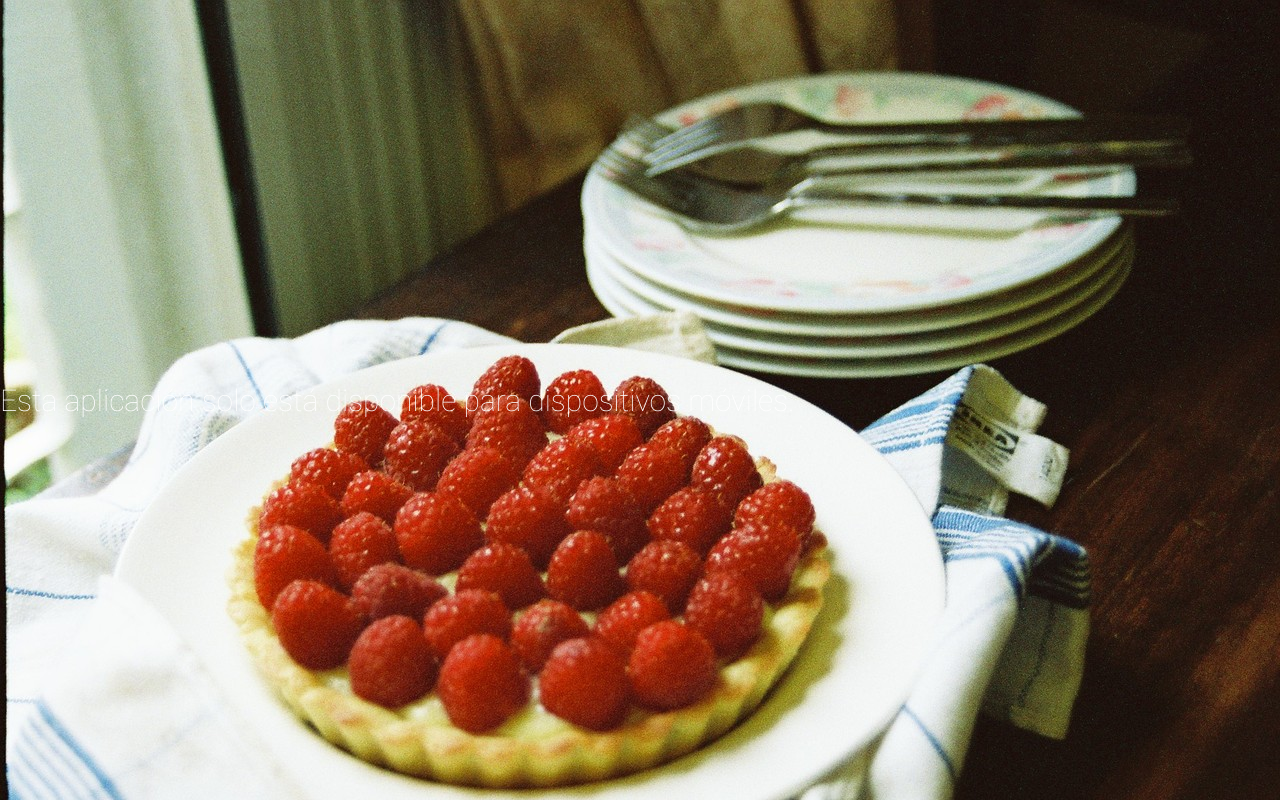
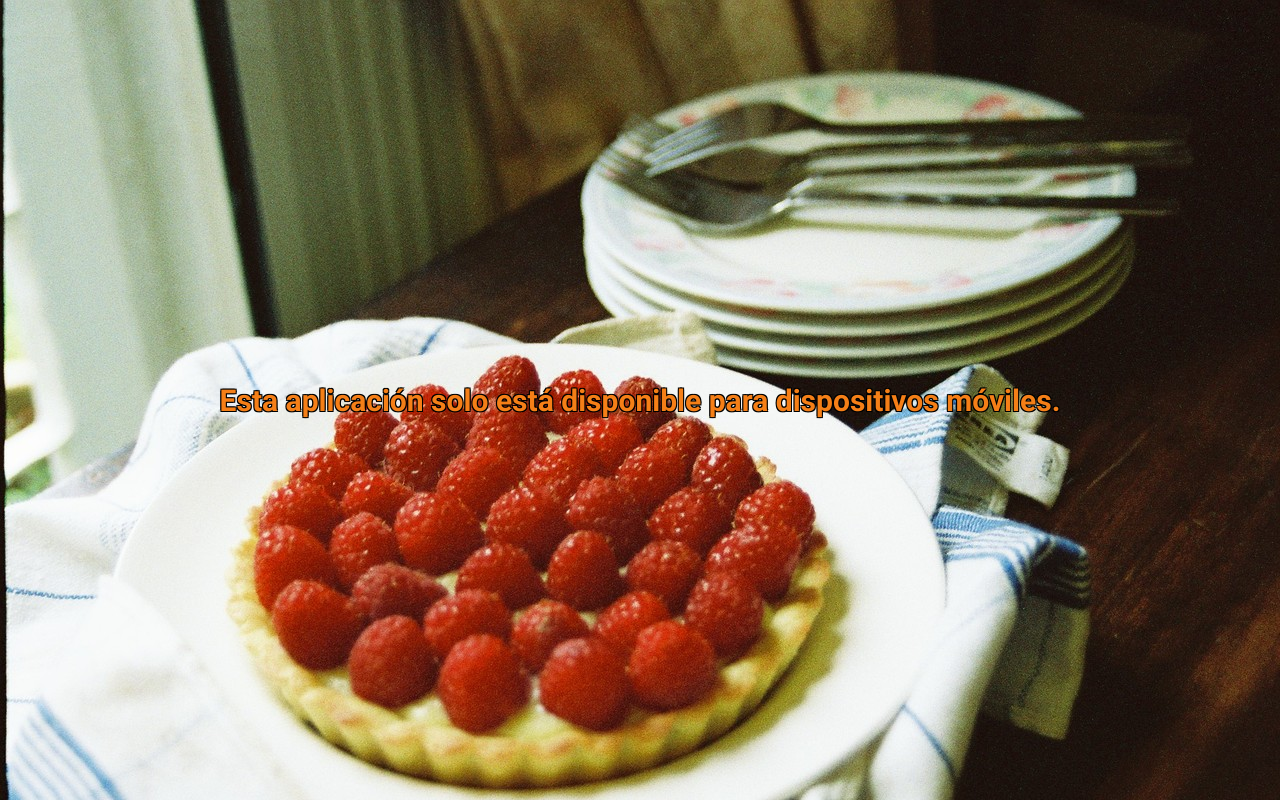
Before and after one commit to Helvette/foodmap, a plain HTML site: page index.html in a window 1280 px wide. Drawn offline with nearby package versions, Linux system fonts and the light colour scheme; a web font is replaced by a local one.

Commit message:
alert fixed

```diff
--- a/assets/css/styles.css
+++ b/assets/css/styles.css
@@ -164,9 +164,18 @@ hr {
 		background-size: cover;
 		background-repeat: no-repeat;
 	}
+	.alert {
+		width: 100%;
+	}
 	.hide-container p {
 		font-size: 30px;
-		color: white;
+		font-weight: 600;
+		color: #f57f17;
 		text-align: center;
+		text-shadow:
+		-1px -1px 0 black,
+		1px -1px 0 black,
+		-1px 1px 0 black,
+		1px 1px 0 black;
 	}
 }
```
